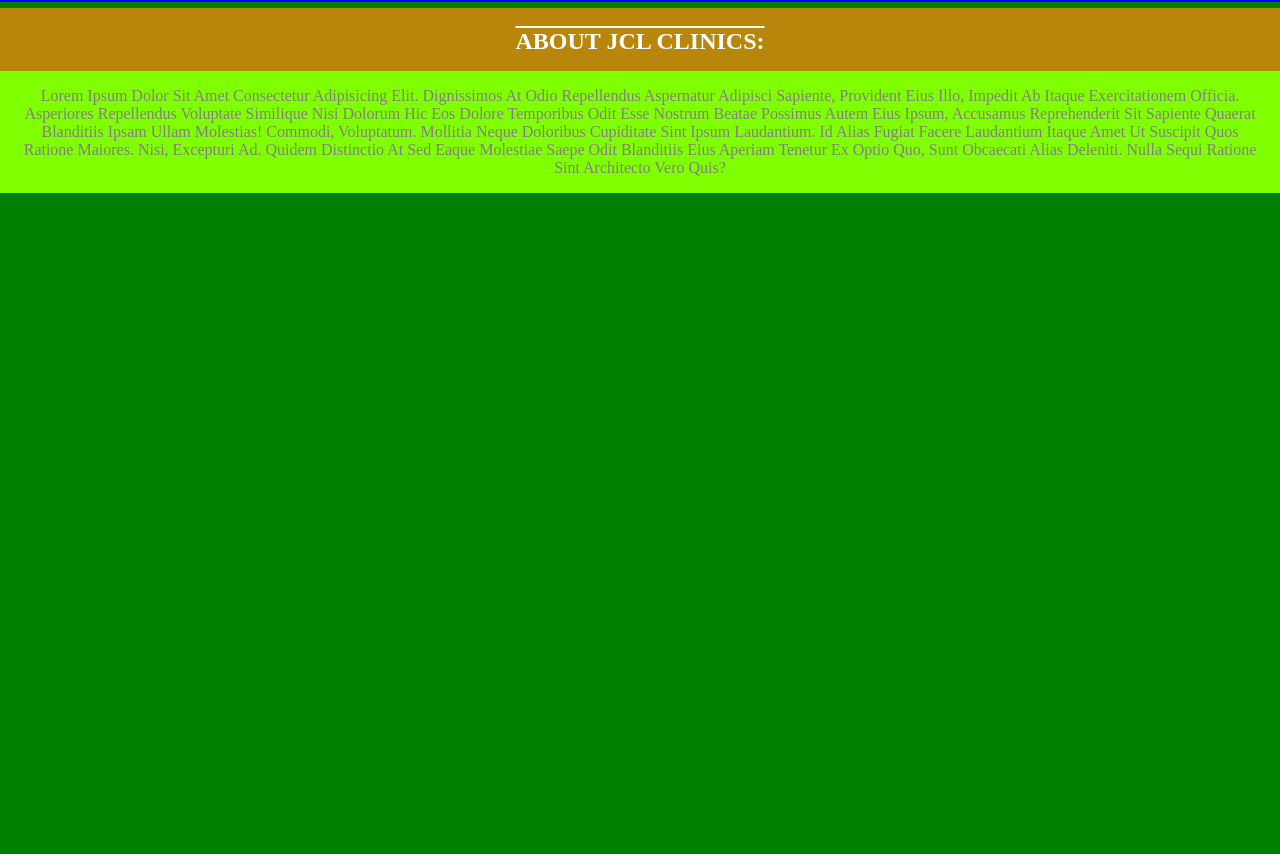
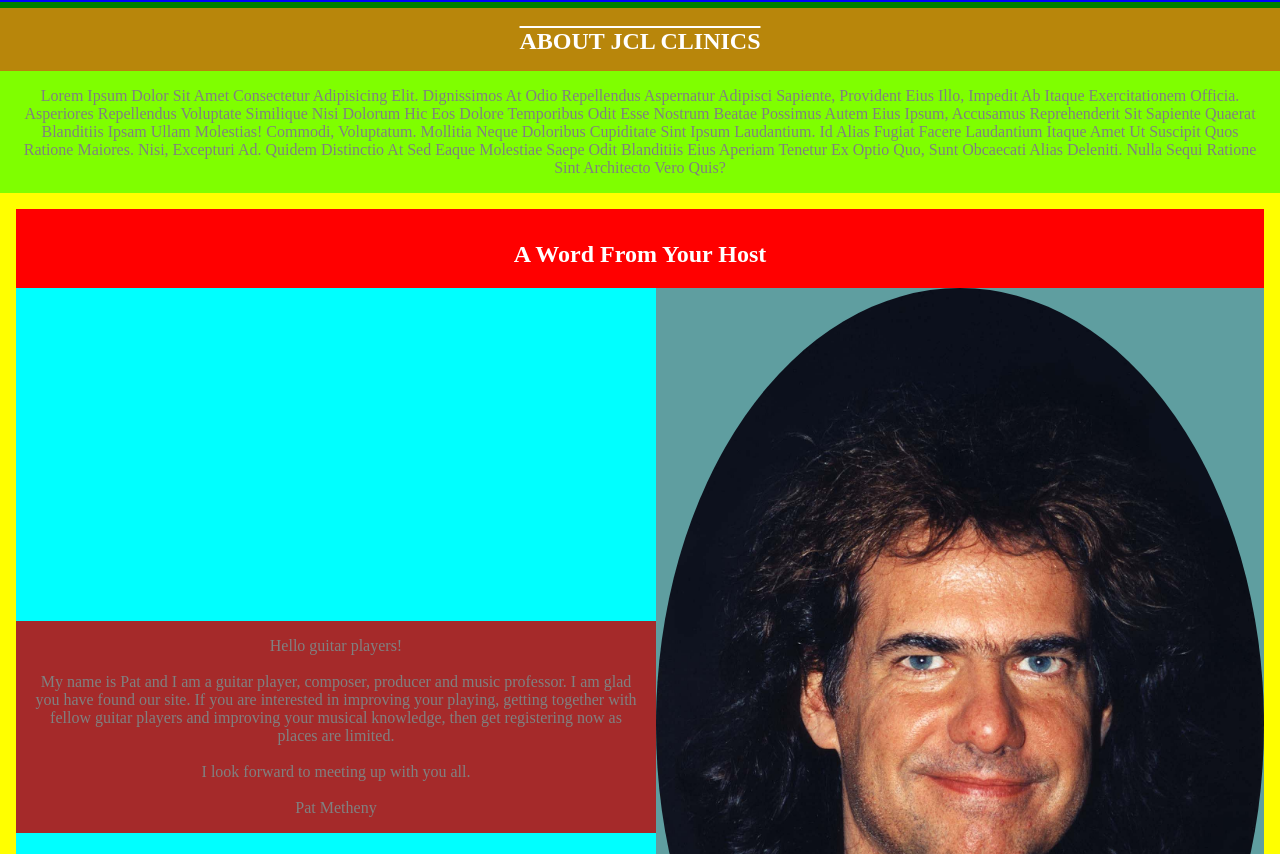
Before and after one commit to D-Mona/jcl-guitar-clinics, a plain HTML site: page index.html in a window 1280 px wide. Shown: the part 1066-1920 px from the top of the page. Before the commit the page ends 1259 px from the top, so only its background shows below. Drawn offline with Linux system fonts and the light colour scheme.

Commit message:
added host section

```diff
--- a/assets/css/style.css
+++ b/assets/css/style.css
@@ -93,3 +93,47 @@ a {
   padding: 16px;
   text-transform: capitalize;
 }
+
+/* Host section */
+#host-section {
+  background-color: yellow;
+  text-align: center;
+  padding: 16px;
+}
+
+#host-section h2 {
+  background-color: red;
+  padding-top: 32px;
+  padding-bottom: 20px;
+  color: white;
+  text-transform: capitalize;
+}
+
+#host-picture-quote-container {
+  display: flex;
+  flex-direction: row;
+  justify-content: center;
+  background-color: aqua;
+}
+
+#host-quote {
+  background-color: brown;
+  width: 50%;
+  padding: 16px;
+  align-self: center;
+}
+
+#host-picture-container {
+  background-color: cadetblue;
+  width: 50%;
+  align-self: center;
+}
+
+#host-picture-container img {
+  width: 100%;
+  border-radius: 90%;
+}
+
+/* #signature{
+
+} */
--- a/index.html
+++ b/index.html
@@ -82,7 +82,7 @@
       <!-- About section -->
       <section id="about-section">
         <div>
-          <h1>about jcl clinics:</h1>
+          <h1>about jcl clinics</h1>
         </div>
         <div>
           <p>
@@ -102,8 +102,34 @@
         </div>
       </section>
 
-      <section>
-
+      <!-- Host section -->
+      <section id="host-section">
+        <div>
+          <h2>a word from your host</h2>
+        </div>
+        <div id="host-picture-quote-container">
+          <div id="host-quote">
+            <p>Hello guitar players!</p>
+            <br />
+            <p>
+              My name is Pat and I am a guitar player, composer, producer and
+              music professor. I am glad you have found our site. If you are
+              interested in improving your playing, getting together with fellow
+              guitar players and improving your musical knowledge, then get
+              registering now as places are limited.
+            </p>
+            <br />
+            <p>I look forward to meeting up with you all.</p>
+            <br />
+            <p id="signature">Pat Metheny</p>
+          </div>
+          <div id="host-picture-container">
+            <img
+              src="assets\images\Pat-full-res.jpg"
+              alt="image of pat, the clinic creator"
+            />
+          </div>
+        </div>
       </section>
     </main>
   </body>
```
